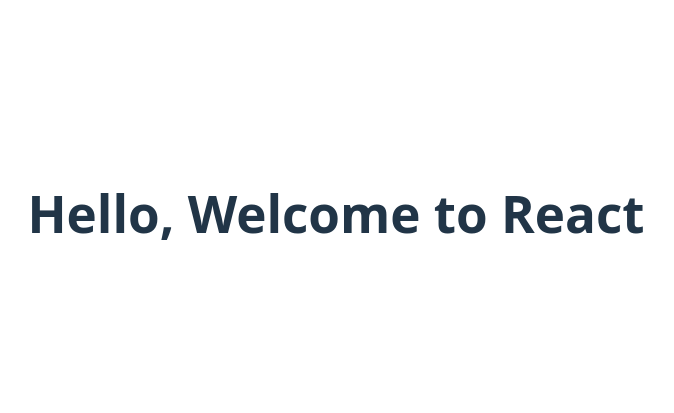
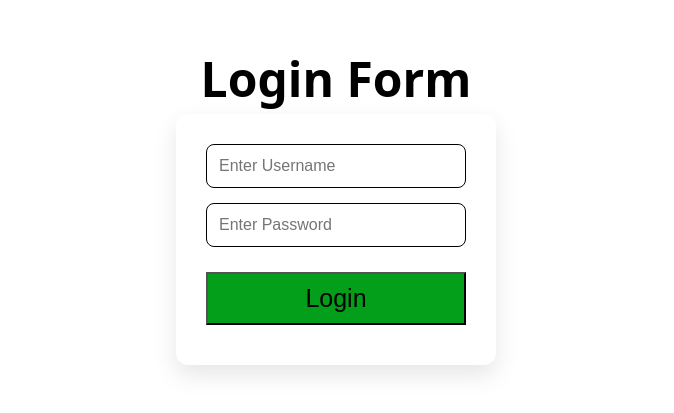
Before and after one commit to Yatheswar546/React, a React (Vite) app: page / in a window 1280 px wide. Shown: the part 187-600 px from the top of the page, without its empty margins (304-978 px from the left). Built offline with nearby package versions, Linux system fonts and the light colour scheme.

Commit message:
CssModules-updated

```diff
--- a/src/App.jsx
+++ b/src/App.jsx
@@ -1,10 +1,14 @@
 import './App.css'
+
+import Form from './concepts/24. ReactStyling/03. CSSModules/Form';
 
 export default function App() {
 
   return (
       <>
-        <h1>Hello, Welcome to React</h1>
+
+        <Form />
+
       </>
   );
 }
--- /dev/null
+++ b/src/concepts/24. ReactStyling/03. CSSModules/Form.jsx
@@ -0,0 +1,24 @@
+import styles from './Form.module.css';
+// import Button from './Button'
+
+export default function Form() {
+
+    return (
+        <>
+            <div className={styles.formContainer}>
+                <h1 className={styles.heading}>Login Form</h1>
+
+                <form className={styles.form}>
+                    <input type="text" placeholder="Enter Username "/>
+
+                    <input type="password" placeholder="Enter Password" />
+
+                    <button>Login</button>
+                    {/* <Button /> */}
+                </form>
+
+            </div>
+        </>
+    );
+
+}
--- /dev/null
+++ b/src/concepts/24. ReactStyling/03. CSSModules/Form.module.css
@@ -0,0 +1,34 @@
+.formContainer {
+    background-color: white;
+    height: fit-content;
+    padding: 30px;
+    border-radius: 15px;
+}
+
+.heading{
+    color: #000;
+    font-size: 48px;
+    font-weight: 600;
+}
+
+.form{
+    background-color: inherit;
+    display: flex;
+    flex-direction: column;
+    justify-content: center;
+    align-items: center;
+    outline: none;
+    margin: 8px;
+}
+
+input {
+    background-color: white;
+    color: #000;
+    border: 1px solid #000;
+}
+
+button {
+    margin: 10px;
+    width: 100%;
+    background-color: rgb(3, 159, 26);
+}
```
